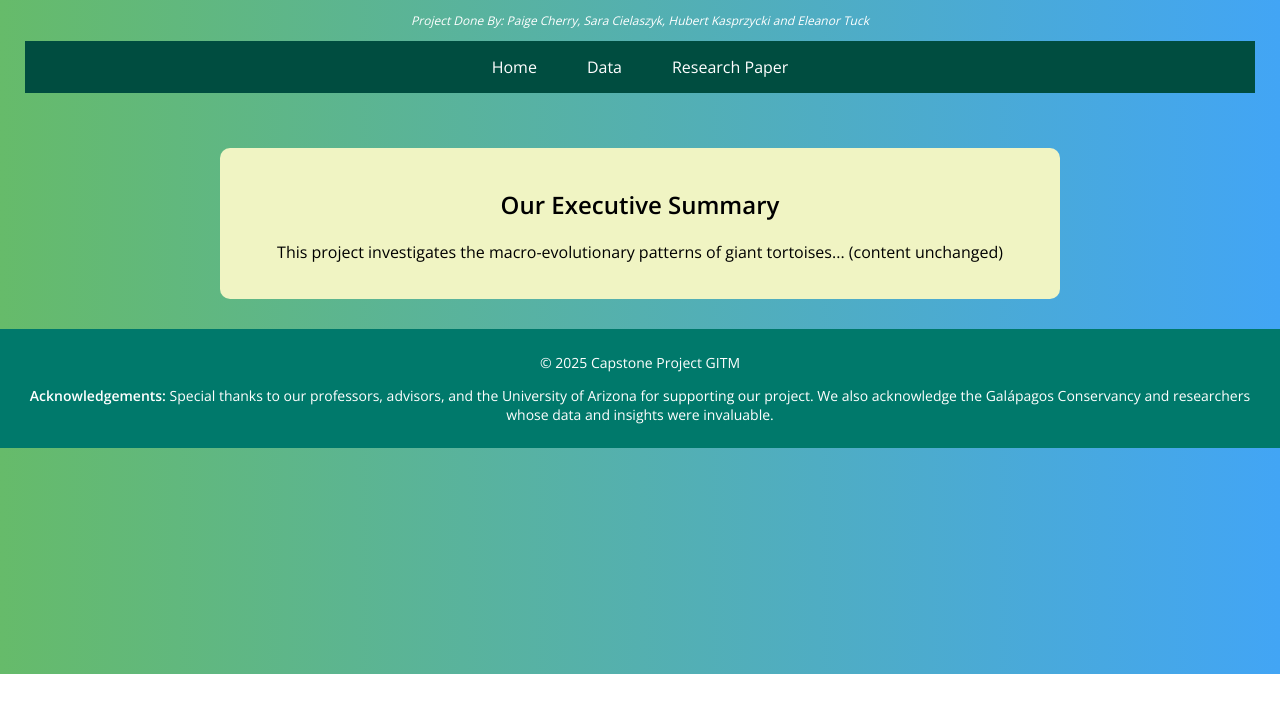
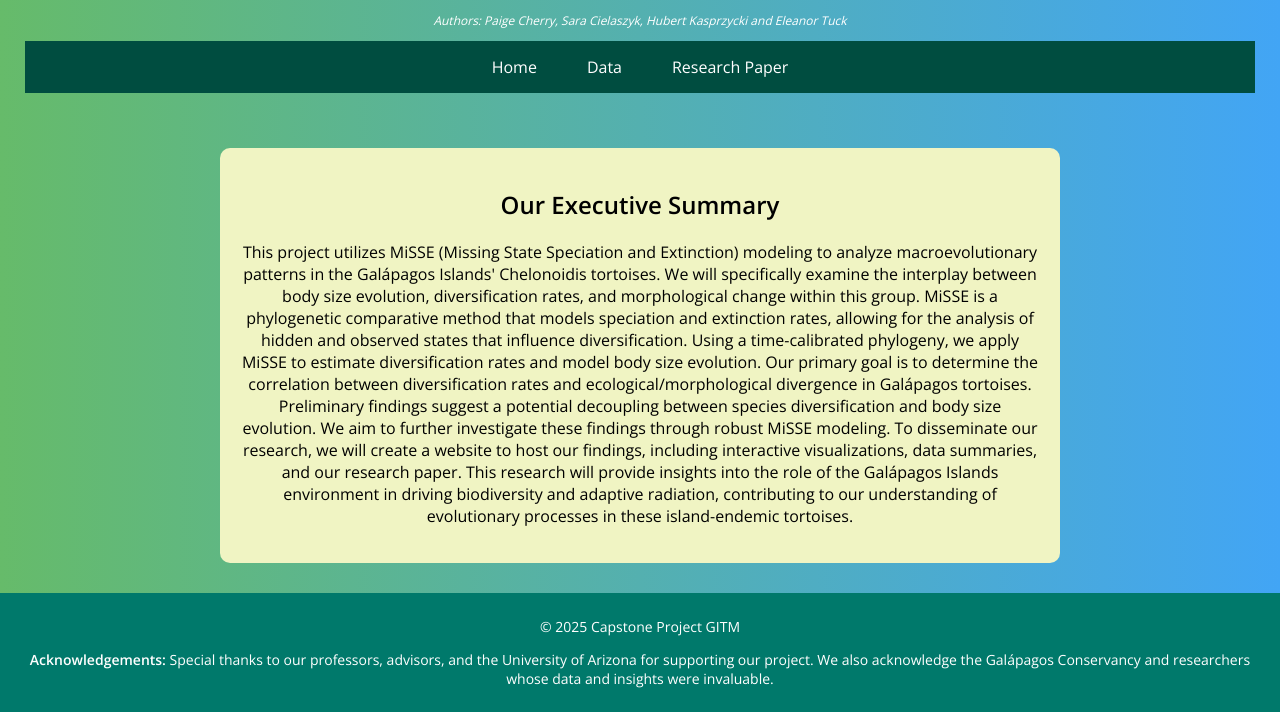
Before and after one commit to datadiversitylab/gitm, a plain HTML site: page index.html in a window 1280 px wide. Shown: the part 126-838 px from the top of the page. Before the commit the page ends 800 px from the top, so only its background shows below. Drawn offline with nearby package versions, Linux system fonts and the light colour scheme.

Commit message:
Update index.html
Executive summary and Authors

```diff
--- a/index.html
+++ b/index.html
@@ -44,7 +44,7 @@
         <img src="tortoisenobackground.png" alt="Logo" class="logo">
         <h1 class="title">Galapagos Islands Testudinidae Macroevolution</h1>
         <h2 class="subtitle">Macro-evolutionary Patterns of Giant Tortoises</h2>
-        <p class="team-members">Project Done By: Paige Cherry, Sara Cielaszyk, Hubert Kasprzycki and Eleanor Tuck</p>
+        <p class="team-members">Authors: Paige Cherry, Sara Cielaszyk, Hubert Kasprzycki and Eleanor Tuck</p>
         <nav>
             <ul>
                 <li><a href="index2.html">Home</a></li>
@@ -63,7 +63,23 @@
 
     <section class="sectionloc">
         <h2>Our Executive Summary</h2>
-        <p>This project investigates the macro-evolutionary patterns of giant tortoises... (content unchanged)</p>
+       <p>This project utilizes MiSSE (Missing State Speciation and Extinction)
+        modeling to analyze macroevolutionary patterns in the Galápagos Islands' Chelonoidis
+        tortoises. We will specifically examine the interplay between body size evolution,
+        diversification rates, and morphological change within this group. MiSSE is a phylogenetic
+        comparative method that models speciation and extinction rates, allowing for the analysis of
+        hidden and observed states that influence diversification. Using a time-calibrated phylogeny,
+        we apply MiSSE to estimate diversification rates and model body size evolution. Our primary
+        goal is to determine the correlation between diversification rates and ecological/morphological
+        divergence in Galápagos tortoises. Preliminary findings suggest a potential decoupling between
+        species diversification and body size evolution. We aim to further investigate these findings
+        through robust MiSSE modeling. To disseminate our research, we will create a website to host our
+        findings, including interactive visualizations, data summaries, and our research paper.
+        This research will provide insights into the role of the Galápagos Islands environment
+        in driving biodiversity and adaptive radiation, contributing to our understanding of evolutionary
+        processes in these island-endemic tortoises.
+</p>
+
     </section>
 
     <footer>
```
